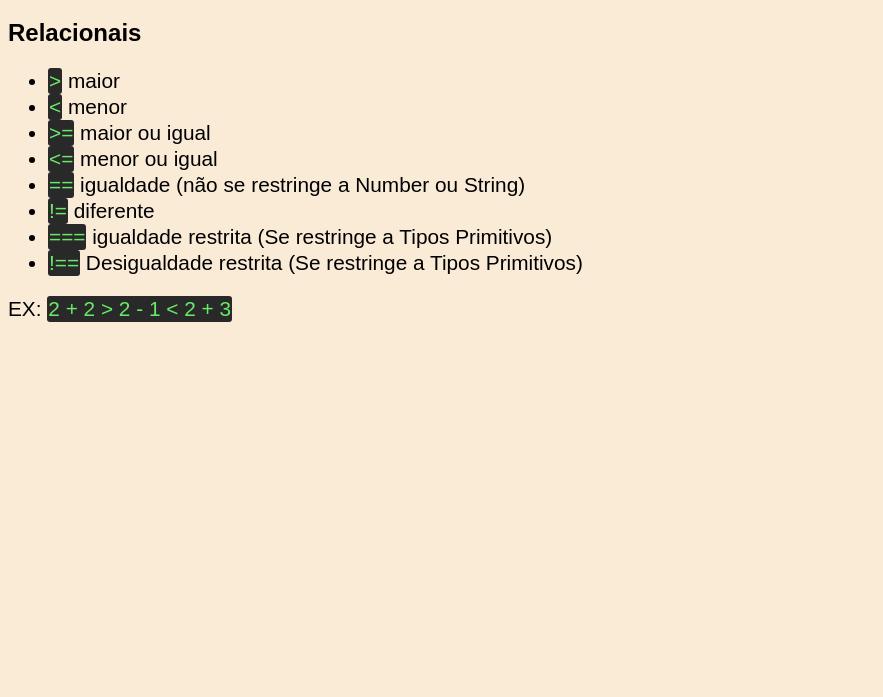
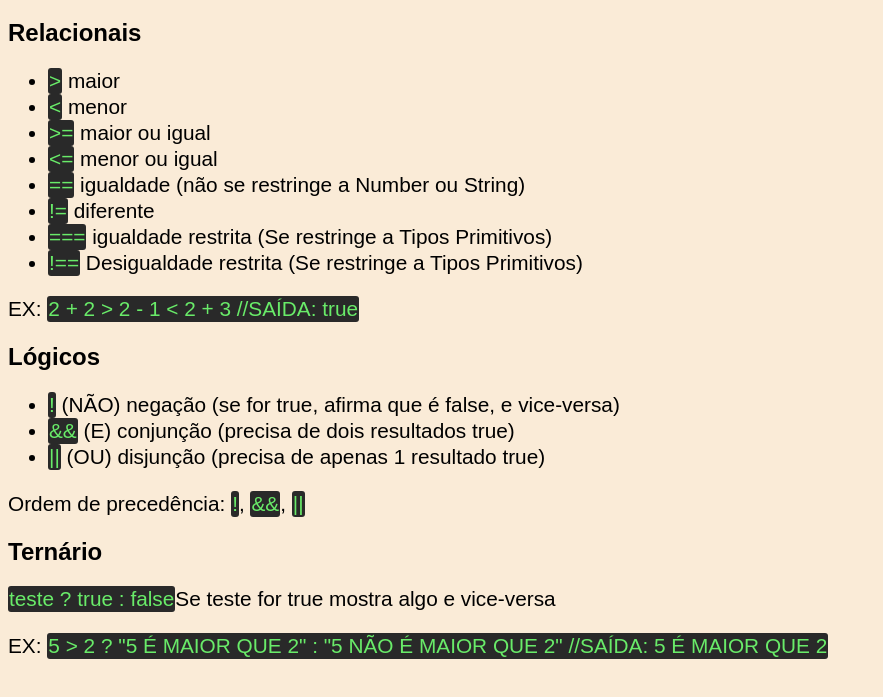
Before and after one commit to luizguilhermeb/curso-javascript, a plain HTML site: page aulas/aula08/index.html in a window 1280 px wide. Shown: the part 61-758 px from the top of the page, without its empty margins (0-883 px from the left). Drawn offline with Linux system fonts and the light colour scheme.

Commit message:
aulas 8, 9 finalizadas, inicio da aula 10

```diff
--- a/aulas/aula08/index.html
+++ b/aulas/aula08/index.html
@@ -49,6 +49,36 @@
       </li>
     </ul>
 
-    <p>EX: <span class="codigo">2 + 2 &gt; 2 - 1 &lt; 2 + 3</span></p>
+    <p>EX: <span class="codigo">2 + 2 &gt; 2 - 1 &lt; 2 + 3 //SAÍDA: true</span></p>
+
+    <h2>Lógicos</h2>
+    <ul>
+      <li>
+        <span class="codigo">!</span> (NÃO) negação (se for true, afirma que é
+        false, e vice-versa)
+      </li>
+      <li>
+        <span class="codigo">&&</span> (E) conjunção (precisa de dois resultados
+        true)
+      </li>
+      <li>
+        <span class="codigo">||</span> (OU) disjunção (precisa de apenas 1
+        resultado true)
+      </li>
+    </ul>
+
+    <p>
+      Ordem de precedência: <span class="codigo">!</span>,
+      <span class="codigo">&&</span>, <span class="codigo">||</span>
+    </p>
+
+    <h2>Ternário</h2>
+
+    <p>
+      <span class="codigo">teste ? true : false</span>Se teste for true mostra
+      algo e vice-versa
+    </p>
+
+    <p>EX: <span class="codigo">5 > 2 ? "5 É MAIOR QUE 2" : "5 NÃO É MAIOR QUE 2" //SAÍDA: 5 É MAIOR QUE 2</span></p>
   </body>
 </html>
--- /dev/null
+++ b/aulas/aula10/style.css
@@ -0,0 +1,26 @@
+@charset "UTF-8";
+
+body {
+    background-color: antiquewhite;
+    font-family: Arial, Helvetica, sans-serif;
+}
+
+#area {
+    background-color: green;
+    color: white;
+    font-weight: bold;
+    width: 200px;
+    height: 200px;
+    display: flex;
+    justify-content: center;
+    align-items: center;
+    border-radius: 1rem;
+}
+
+.codigo {
+    display: inline-block;
+    background-color: rgb(41, 41, 41);
+    color: rgb(105, 235, 105);
+    padding: 1px;
+    border-radius: 3px;
+}
```
Also changed, not shown: aulas/aula09/ex005.html (added, +71 -0 lines), aulas/aula10/ex006.html (added, +32 -0 lines), aulas/aula09/arvore-dom.png (added).
